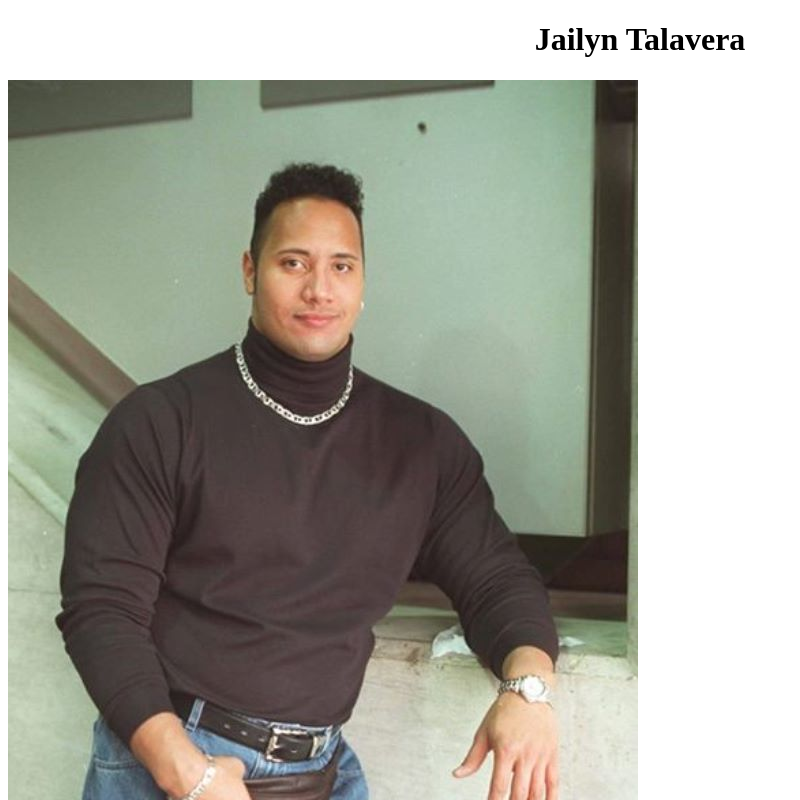
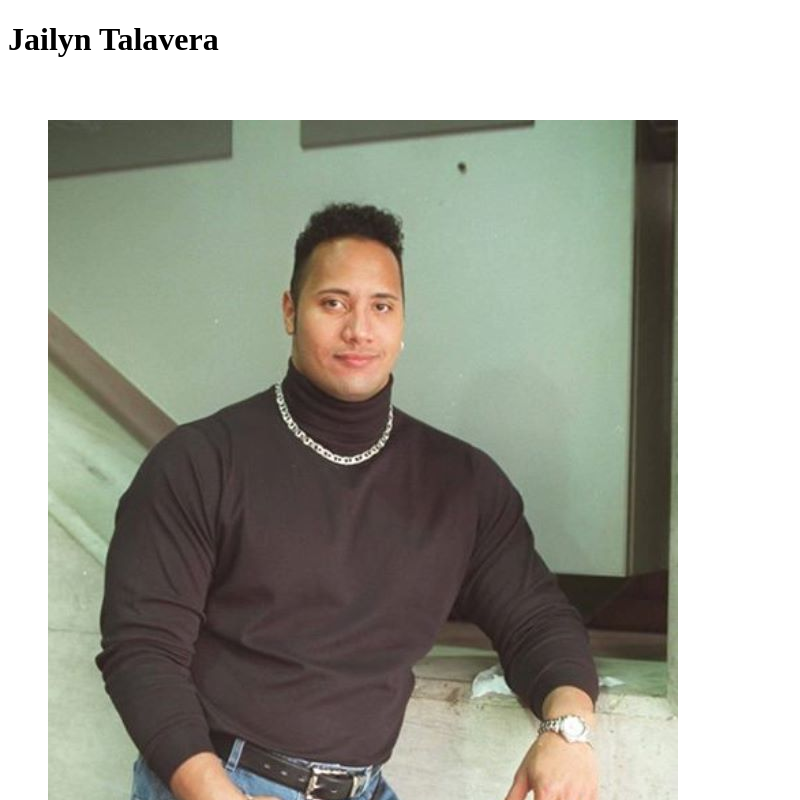
Before and after one commit to jailynreese/jailynreese.github.io, a plain HTML site: page index.html in a window 1280 px wide. Shown: the top 800 px of the page, without its empty margins (0-800 px from the left). Drawn offline with Linux system fonts and the light colour scheme.

Commit message:
changed css

```diff
--- a/stylesheet.css
+++ b/stylesheet.css
@@ -1,7 +1,3 @@
-h1{
-    text-align: center;
+img{
+    padding: 40px;
 }
-
-img{
-    align-content: center;
-}
```
